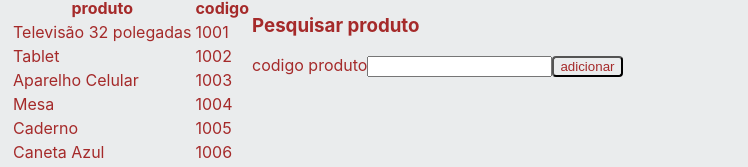
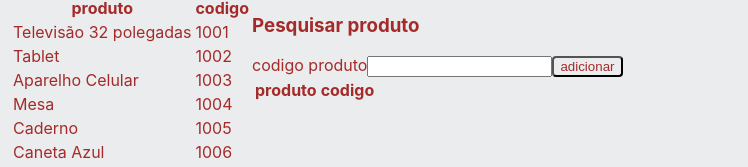
Before and after one commit to Deivis1909/projeto_modulo_1, a React (Create React App) app: page / in a window 1280 px wide. Shown: the part 176-343 px from the top of the page, without its empty margins (0-748 px from the left). Built offline with nearby package versions, Linux system fonts and the light colour scheme.

Commit message:
version6.5

```diff
--- a/src/App.js
+++ b/src/App.js
@@ -5,12 +5,14 @@ import './App.css';
 import Header from './components/Header';
 import ListaProdutos from './components/ListaProdutos';
 import Pesquisar from './components/Pesquisar';
+import Carrinho from './components/Carrinho';
 
 
 
 function App() {
 
   const[produtos,setProdutos] = useState([]);
+
 
   useEffect(() => {
 
@@ -34,8 +36,10 @@ function App() {
       <div className="principal">
         <ListaProdutos produtos = {produtos} />
          <div>
-         <Pesquisar />
+         <Pesquisar produtos = {produtos} />
+
          </div>
+
     </div>
 
     </div>
--- a/src/components/Carrinho/index.js
+++ b/src/components/Carrinho/index.js
@@ -1,34 +1,34 @@
-export default function Carrinho({produtos}){
+export default function Carrinho({lista}){
+
 
     return(
         <div>
-            <h1>Carrinho de compras</h1>
-            <table>
+             <>
+      <div className='tabela-titulo'>
+
+      </div>
+      <table className='tabela'>
         <thead>
+          <tr>
             <th>produto</th>
-                    <th>descricao</th>
+            <th>codigo</th>
 
+          </tr>
         </thead>
         <tbody>
           {
-                        produtos.map( prod => <Linha key={prod.codigo} descricao={prod.descricao} />)
+            lista.map(prod =>
+              <tr key={prod.codigo}>
+                <td>{prod.descricao}</td>
+                <td>{prod.codigo}</td>
+
+              </tr>
+            )
           }
-
         </tbody>
-
-
       </table>
+    </>
 
         </div>
     )
 }
-function Linha( {prod} ) {
-    return (
-      <tr>
-
-        <td>{prod.descricao}</td>
-        <td>salada</td>
-
-      </tr>
-    );
-  }
--- a/src/components/Pesquisar/index.js
+++ b/src/components/Pesquisar/index.js
@@ -1,19 +1,16 @@
 import "./styles.css"
-import { useRef, useState } from "react"
+import { useRef, useState} from "react"
+import Carrinho from "../Carrinho";
 
-export default function Pesquisar(produtos){
+export default function Pesquisar({produtos}){
 
 // quebrar o array produtos e selecionar pelo codigo
 // comparar codigo com numero vindo do imput
 
 
     const codDigitadoRef = useRef();
-    const [digitado,setDigitado] = useState(false);
+
     const [lista,setLista] = useState([]);
-
-
-
-
 
 
 
@@ -24,15 +21,22 @@ export default function Pesquisar(produtos){
             //verifica se a pessoa nao digitou o submit sem preencher
         if (!codDigitado){
             alert("todos os campos devem ser preenchidos");
-            return;
+            return codDigitado;
         }
 
-            alert(codDigitado)
-       //const filtrados = produtos.filter((prod) => {
+
+       const filtrados = produtos.filter(prod =>
+         prod.codigo === parseInt(codDigitado))
+
+
      //  return prod.codigo == parseInt(codDigitado)
 
+     setLista(filtrados)
 
-         }
+
+        }
+
+
 
 
 
@@ -49,6 +53,8 @@ export default function Pesquisar(produtos){
             <button type="submit" value="salada">adicionar</button>
         </form>
 
+
+            <Carrinho lista ={lista}/>
     </div>
     )
 }
```
Lines whose indentation alone changed are shown as unchanged.
